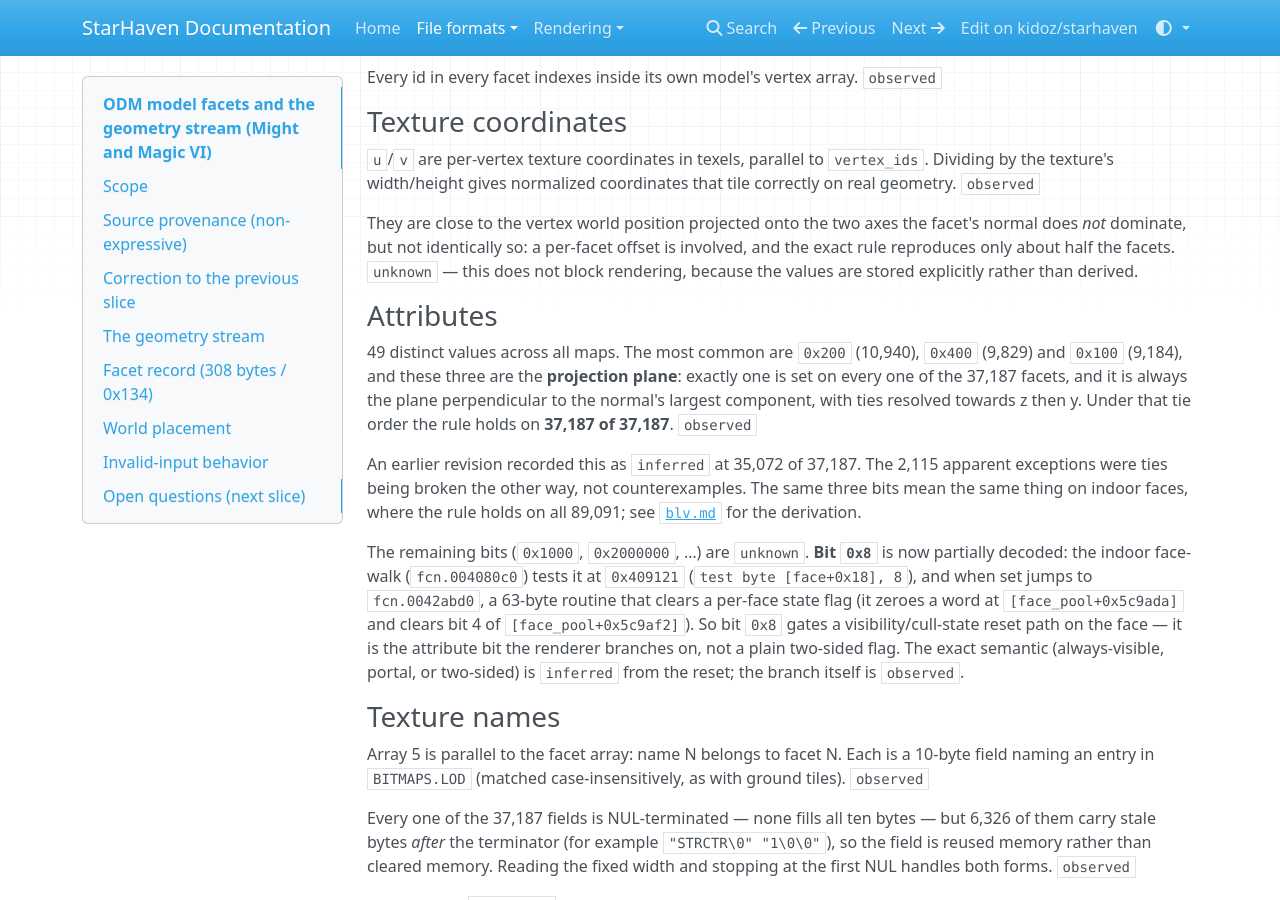
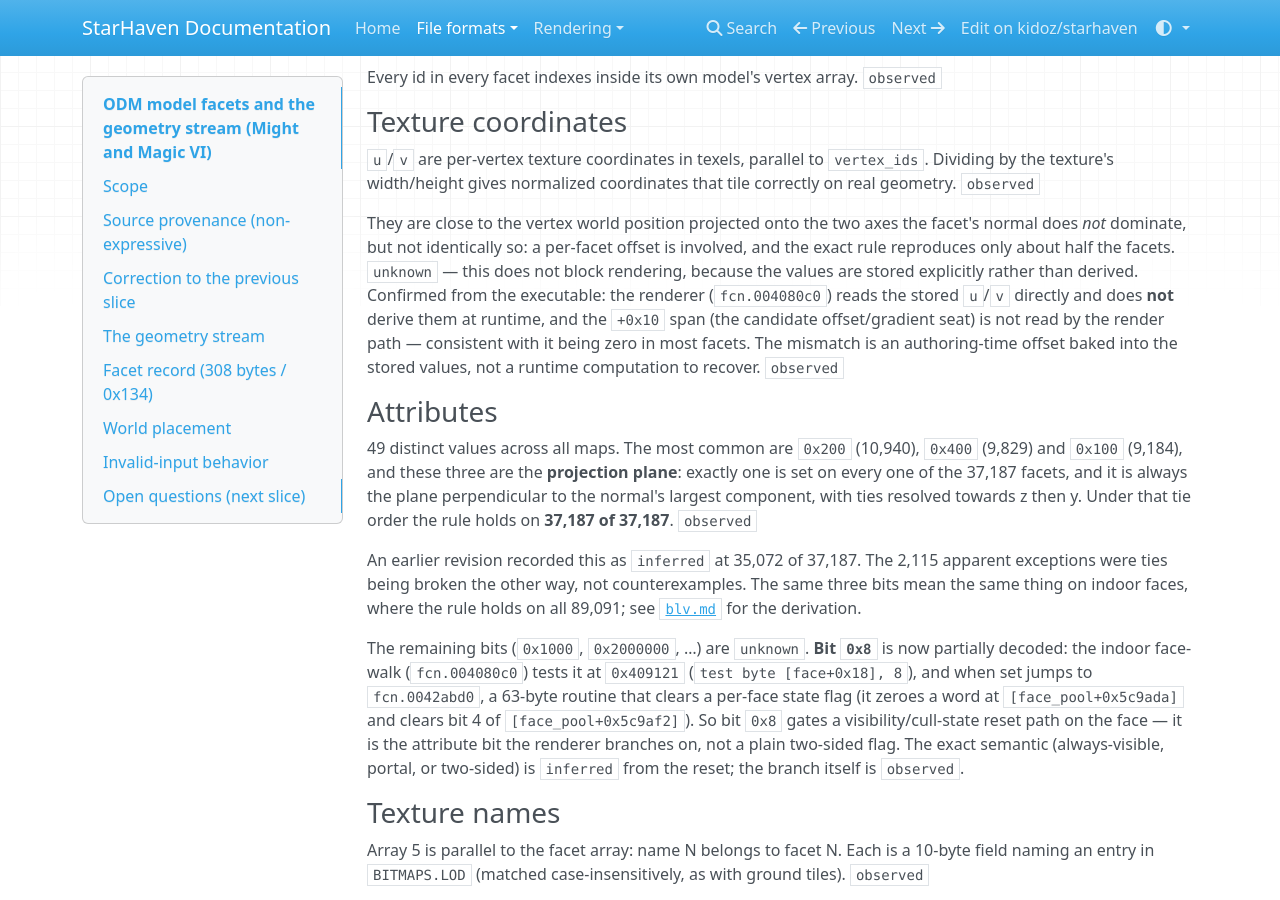
Before and after one commit to kidoz/starhaven, an MkDocs documentation site: the page built from docs/formats/odm-model-facets.md, in a window 1280 px wide and 900 px high, scrolled down 2754 px. Built offline with MkDocs 1.6.1, drawn with Linux system fonts in a browser that asks for light colours; nearby versions of some CDN libraries; some of the changed text lies outside the part shown.

Commit message:
Settle that texture coords are baked in, not derived at draw time

```diff
--- a/docs/formats/odm-model-facets.md
+++ b/docs/formats/odm-model-facets.md
@@ -125,7 +125,12 @@ They are close to the vertex world position projected onto the two axes the
 facet's normal does *not* dominate, but not identically so: a per-facet offset
 is involved, and the exact rule reproduces only about half the facets.
 `unknown` — this does not block rendering, because the values are stored
-explicitly rather than derived.
+explicitly rather than derived. Confirmed from the executable: the renderer
+(`fcn.004080c0`) reads the stored `u`/`v` directly and does **not** derive them
+at runtime, and the `+0x10` span (the candidate offset/gradient seat) is not
+read by the render path — consistent with it being zero in most facets. The
+mismatch is an authoring-time offset baked into the stored values, not a runtime
+computation to recover. `observed`
 
 ### Attributes
 
@@ -206,4 +211,7 @@ mis-attribute later models' facets.
   backface culling can be enabled for models. Bit `0x8` is the one the renderer
   branches on (see Attributes above), gating a visibility/cull-state reset; the
   remaining bits (`0x1000`, `0x2000000`, …) are still `unknown`.
-- The exact rule that derives `u`/`v` from world coordinates.
+- The exact rule that derives `u`/`v` from world coordinates — resolved as
+  **not a runtime computation**: the renderer reads the stored `u`/`v` directly
+  and the `+0x10` span is unused by it (see the u/v note above). The remaining
+  mismatch is an authoring-time offset in the stored values.
```
